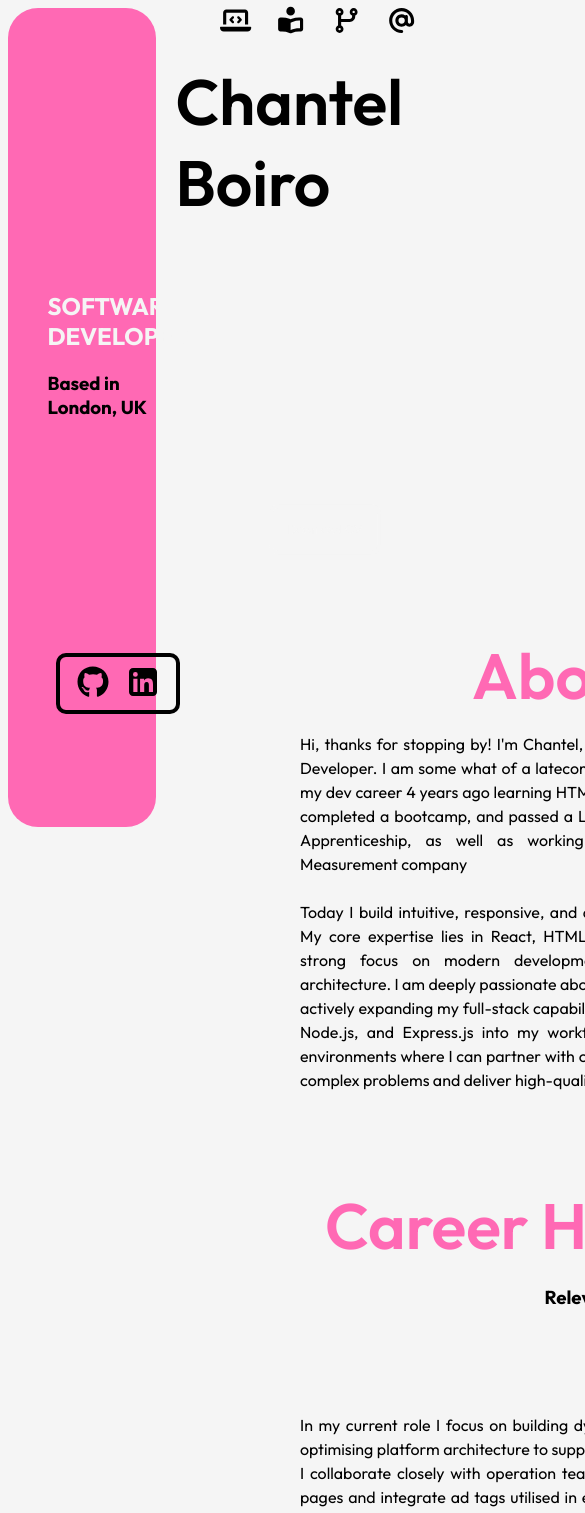
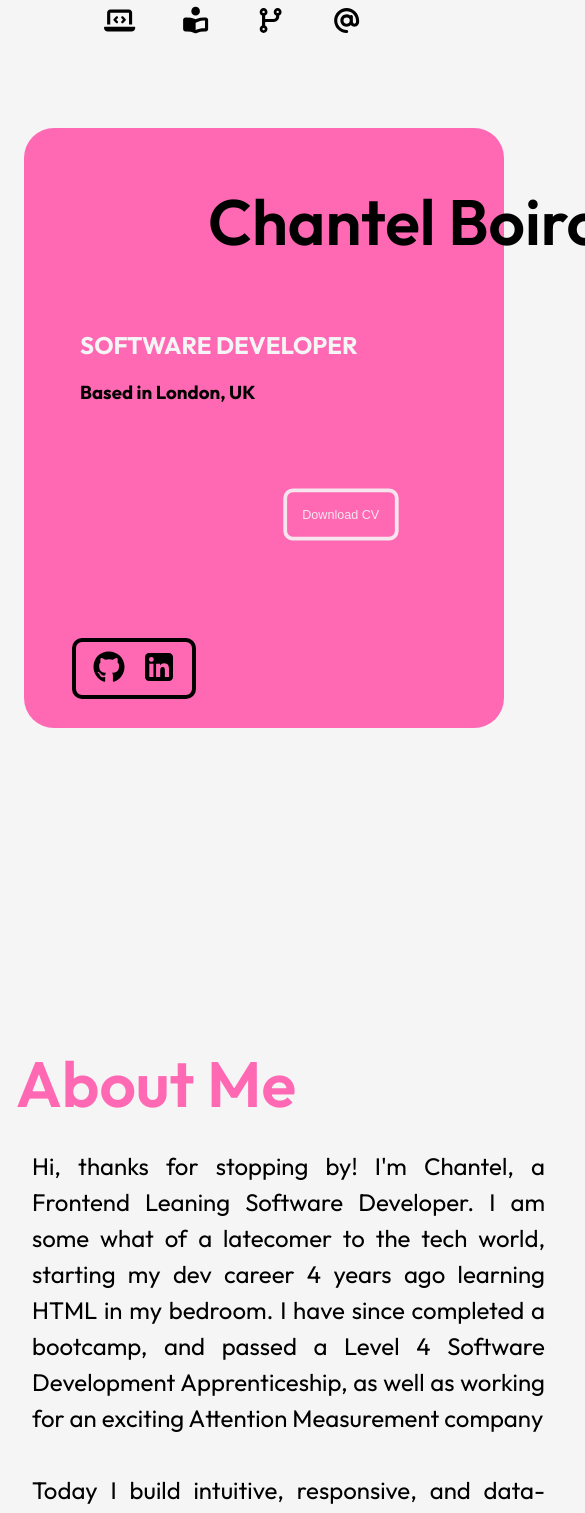
Before and after one commit to chantelVee/Portfolio.v1, a React (Vite) app: page / in a window 390 px wide. Shown: the top 1513 px of the page, 585 px wide, since content can reach past the window. Built offline with nearby package versions, Linux system fonts and the light colour scheme; a web font is replaced by a local one.

Commit message:
Responsivity added. Viewable on mobile and larger desktops

```diff
--- a/src/App.css
+++ b/src/App.css
@@ -3,16 +3,22 @@ html {
   scroll-behavior: smooth;
 }
 .Portfolio {
-  display: flex;
- width: 100%;
+display: flex;
+align-items: flex-start;
+ max-width: 1260px;
+ margin: 0 auto;
+ gap: 2rem;
+ padding: 1rem;
 }
 
 /************ static section ************/
+
 .static-section {
-  width: 38%;
+  width: 480px;
+  height: calc(100vh - 2rem);
+  position: fixed;
   background-color: hotpink;
-  height: 97%;
-  position: fixed;
+  top: 1rem;
   border-radius: 30px;
 }
 .personal-details {
@@ -206,21 +212,22 @@ textarea {
 
 /*********** scroll section *******************/
 .scroll-section {
-  position: absolute;
-  right: 0;
-  width: 60%;
+  max-width: 60%;
   height: 100vh;
   display:grid;
+  position: absolute;
+  left: 35rem;
 }
 
 /* nav bar */
 .nav-bar-container {
-  width: inherit;
+  width: 700px;
   background-color: whitesmoke;
   margin: -0.5rem auto;
   position: fixed;
   z-index: 100;
-  right: 0;
+  box-shadow: whitesmoke 0px 20px 40px 10px;
+  top: 0.5rem;
 }
 .nav-bar-contents {
   justify-content: space-evenly ;
@@ -441,4 +448,176 @@ motion.img {
   color: hotpink;
 }
 
-/* ******* responsive ********** */
+/* **************** responsive ********************** */
+@media only screen and (min-width: 2000px) {
+  .scroll-section {
+    left: 53rem;
+  }
+}
+@media only screen and (min-width: 1800px) {
+  .scroll-section {
+    left: 46rem;
+  }
+}
+@media only screen and (min-width: 1600px) {
+  .nav-bar-container {
+    margin-left: 12rem;
+  }
+  .resume {
+    left: 14rem;
+    position: relative;
+    width: 780px;
+  }
+}
+
+@media only screen and (min-width: 1500px) and (max-width: 1599px) {
+  .nav-bar-container {
+    width: 593px;
+    margin-left: 10rem;
+  }
+  .resume {
+    left: 7rem;
+    position: relative;
+  }
+
+}
+@media only screen and (min-width: 1300px) and (max-width: 1499px) {
+  .static-section {
+    max-width: 762px;
+  }
+  .personal-details h2 {
+    width: 450px;
+  }
+  #socials {
+    top: 50vh;
+  }
+  .scroll-section {
+    width: 850px;
+    right: 0;
+  }
+  .nav-bar-container {
+    width: 650px;
+    margin-left: 5.5rem;
+  }
+  .header, .sub-title, .company, .project-details, .tech-icons, .contact {
+    right: 5rem;
+    width: 660px;
+  }
+  .text-experience {
+    left: 10rem;
+  }
+  .tech {
+    width: 415px;
+  }
+  .title-wrap {
+    width: 626px;
+    right: 0;
+  }
+  .project-images {
+    left: 10rem;
+  }
+  .text {
+    left: 8rem;
+  }
+  .tech.project-tech {
+    left: 8rem;
+  }
+  .contact-wrapper {
+    width: 530px;
+    position: relative;
+    left: 5rem;
+  }
+}
+
+@media only screen and (min-width: 651px)  {
+  #socials {
+    top: 50vh;
+  }
+}
+
+@media only screen and (max-width: 650px) {
+  .static-section {
+    position: absolute;
+    top: 8rem;
+    height: 600px;
+  }
+  .scroll-section {
+    left: 0;
+    top: -11rem;
+  }
+  .nav-bar-container {
+    width: 100%;
+  }
+  .resume {
+    max-width: 650px;
+    top: 37rem;
+    position: absolute;
+  }
+  .profile-img {
+    top: 18rem;
+    left: 6rem;
+  }
+  .header, .sub-title, .company, .project-details, .tech-icons {
+    text-align: justify;
+    left: -4rem;
+    width: 100%;
+  }
+  .text-experience, .text {
+    left: 0;
+    width: 95%;
+    font-size: x-large;
+    padding: 0 2rem;
+  }
+  .sub-title, .company {
+    left: -3rem;
+  }
+  .company {
+    font-size: x-large;
+  }
+  .tech {
+    left: 0;
+    padding-top: 1rem;
+  }
+  .tech li {
+    font-size: xxx-large;
+
+  }
+
+  .project-details{
+    width: 100%;
+    left: 0;
+    padding: 0
+  }
+  .title-wrap {
+    flex-direction: column;
+    align-items: center;
+    left: 3rem
+  }
+  .github-repo {
+    width: 118px;
+    font-size: 2rem;
+    padding: .5rem;
+  }
+  .title-wrap h1 {
+    text-align: center;
+  }
+  .project-images {
+    flex-direction: column;
+    left: 2.5rem;
+  }
+  .project-img {
+    width: 100%;
+    height: 320px;
+    padding: 1rem;
+  }
+  .contact {
+    width: 100%;
+    text-align: justify;
+    padding: 0;
+    left: 2rem;
+  }
+  .contact p, .contact h3{
+    font-size: xx-large;
+    padding: 0;
+  }
+}
--- a/src/components/Projects.tsx
+++ b/src/components/Projects.tsx
@@ -1,7 +1,7 @@
 import { useState } from "react";
 import { AnimatePresence, motion } from "framer-motion";
 import { FontAwesomeIcon } from "@fortawesome/react-fontawesome";
-import { faCodeFork, faFilm } from "@fortawesome/free-solid-svg-icons";
+import { faChartBar, faCodeFork, faFilm } from "@fortawesome/free-solid-svg-icons";
 import { faCss3Alt, faFigma, faMdb, faNode, faReact, faTypescript } from "@fortawesome/free-brands-svg-icons"
 import type { Project } from "../types/projects";
 
@@ -41,6 +41,7 @@ const PROJECTS_DATA: Project[] = [
             {id: "react", label: "React", type: "icon", icon: faReact},
             {id: "typescript", label: "Typescript", type: "icon", icon: faTypescript},
             {id: "css", label: "CSS", type: "icon", icon: faCss3Alt},
+            {id: "recharts", label: "Recharts", type: "icon", icon: faChartBar},
             {id: "framer", label: "Framer Motion", type: "icon", icon: faFilm},
         ]
     },
```
